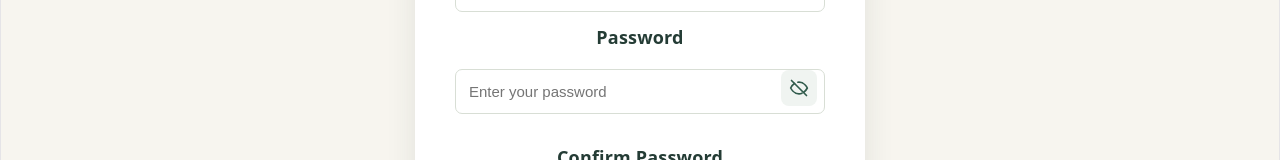
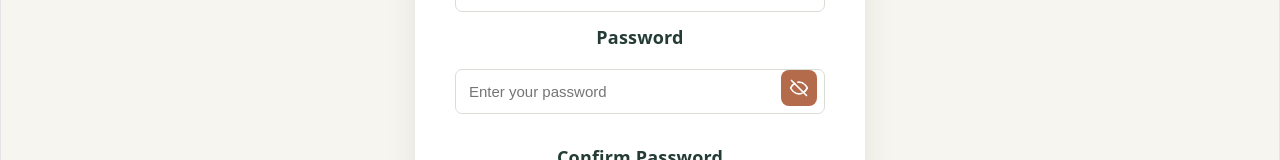
Before and after one commit to sirdrick037-svg/lms_config, a React (Vite) app in the folder lms-frontend/: page /login in a window 1280 px wide. In both pictures the pointer is over the button 799 px from the left and 483 px from the top of the page. Shown: the part 395-555 px from the top of the page. Built offline with nearby package versions, Linux system fonts and the light colour scheme.

Commit message:
feat: update password toggle hover styles for better visibility

```diff
--- a/lms-frontend/src/App.css
+++ b/lms-frontend/src/App.css
@@ -2273,5 +2273,6 @@
 }
 
 .auth-card .password-input-wrapper .password-toggle:hover {
-  background: #f0f4f1;
-}
+  background: #b46b4c;
+  color: #ffffff;
+}
```
